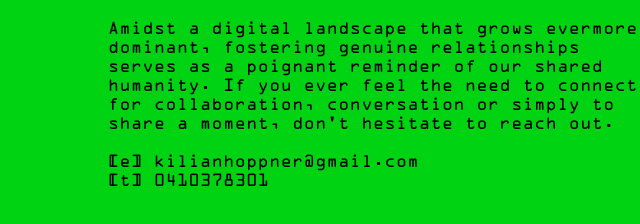
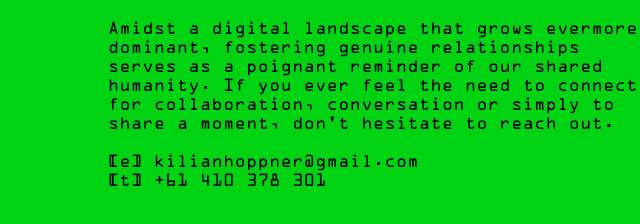
Before and after one commit to kilianhoppner/Kilian-H-ppner, a plain HTML site: page Contact.html in a window 1280 px wide. Shown: the top 224 px of the page, 370-1010 px from the left. Drawn offline with nearby package versions, Linux system fonts and the light colour scheme.

Commit message:
Add files via upload

```diff
--- a/Contact.html
+++ b/Contact.html
@@ -17,7 +17,7 @@
             <p class="bodytext" style="max-width: 34em;">Amidst a digital landscape that grows evermore dominant, fostering genuine relationships serves as a poignant reminder of our shared humanity. If you ever feel the need to connect for collaboration, conversation or simply to share a moment, don't hesitate to reach out.</p>
              <br>
             <p class="subheader">[e] <a href="mailto:kilianhoppner@gmail.com?subject=let's%20talk!" class="hyperlink">kilianhoppner@gmail.com</a></p>
-             <p class="subheader">[t] <a href="tel:+61410378301" class="hyperlink">0410378301</a></p>
+             <p class="subheader">[t] <a href="tel:+61410378301" class="hyperlink">+61 410 378 301</a></p>
         </div>
     </div>
 
```
